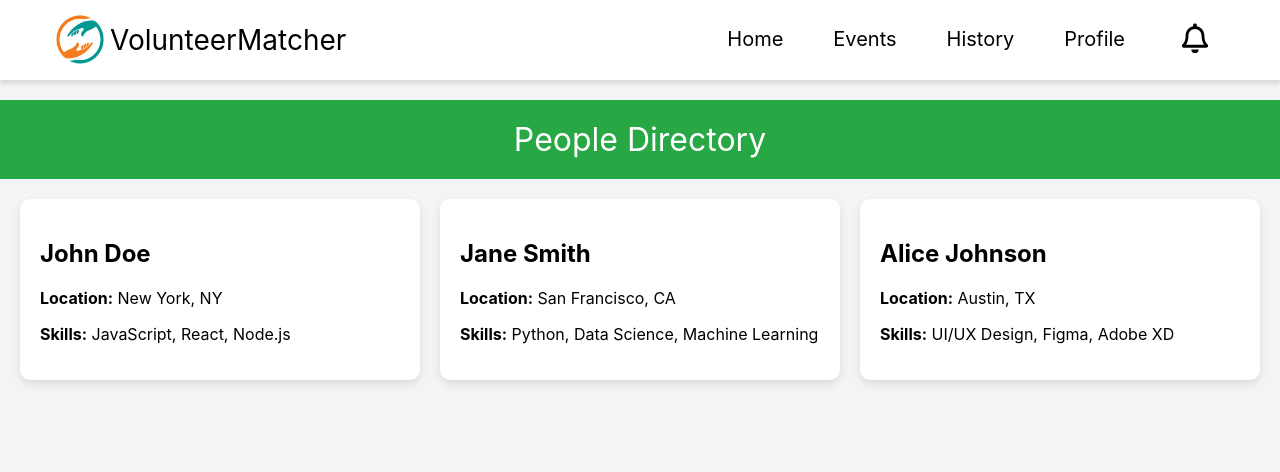
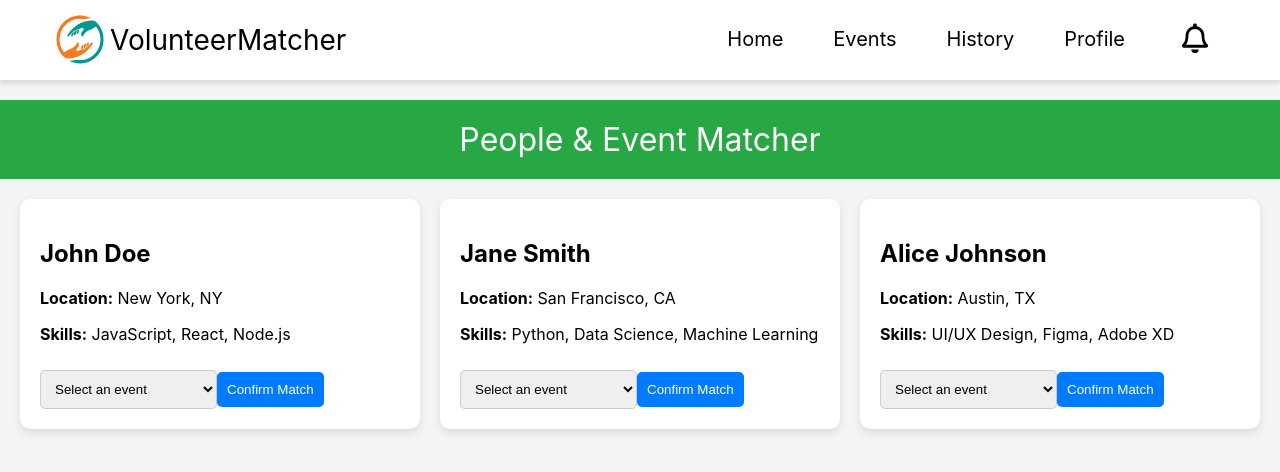
Before and after one commit to Ryan-Gunawan/COSC-4353, a React (Vite) app in the folder frontend/: page /eventmatch in a window 1280 px wide. Shown: the top 472 px of the page. Built offline with nearby package versions, Linux system fonts and the light colour scheme.

Commit message:
Event match dropdown

```diff
--- a/frontend/src/routes/EventMatch.jsx
+++ b/frontend/src/routes/EventMatch.jsx
@@ -1,7 +1,7 @@
-import React from 'react';
+import React, { useState } from 'react';
 import Navbar from "../components/Navbar/Navbar"
 
-const PeopleList = () => {
+const PeopleEventMatcher = () => {
   // Hardcoded people details
   const people = [
     {
@@ -21,11 +21,34 @@ const PeopleList = () => {
     }
   ];
 
+  // Hardcoded event names
+  const events = [
+    "Tech Conference 2024",
+    "Music Festival",
+    "Startup Pitch Night"
+  ];
+
+  // State to store selected event for each person
+  const [selectedEvents, setSelectedEvents] = useState({});
+
+  // Handle event selection
+  const handleEventChange = (personName, eventName) => {
+    setSelectedEvents(prev => ({
+      ...prev,
+      [personName]: eventName
+    }));
+  };
+
+  // Handle confirm button click
+  const handleConfirm = (personName) => {
+    alert(`${personName} is matched with ${selectedEvents[personName]}`);
+  };
+
   return (
     <div>
       {/* Header banner */}
       <Navbar />
-      <header style={styles.header}>People Directory</header>
+      <header style={styles.header}>People & Event Matcher</header>
 
       {/* People list container */}
       <ul style={styles.peopleList}>
@@ -34,6 +57,26 @@ const PeopleList = () => {
             <h2>{person.name}</h2>
             <p><strong>Location:</strong> {person.location}</p>
             <p><strong>Skills:</strong> {person.skills.join(', ')}</p>
+
+            {/* Dropdown for event selection */}
+            <select
+              onChange={(e) => handleEventChange(person.name, e.target.value)}
+              style={styles.dropdown}
+            >
+              <option value="">Select an event</option>
+              {events.map((event, idx) => (
+                <option key={idx} value={event}>{event}</option>
+              ))}
+            </select>
+
+            {/* Confirm button */}
+            <button
+              onClick={() => handleConfirm(person.name)}
+              style={styles.button}
+              disabled={!selectedEvents[person.name]} // Disable if no event selected
+            >
+              Confirm Match
+            </button>
           </li>
         ))}
       </ul>
@@ -41,7 +84,7 @@ const PeopleList = () => {
   );
 };
 
-// Basic inline styles for the component (optional, you can move them to a CSS file)
+// Basic inline styles for the component
 const styles = {
   header: {
     backgroundColor: '#28a745',
@@ -66,7 +109,22 @@ const styles = {
     boxShadow: '0 4px 8px rgba(0, 0, 0, 0.1)',
     transition: 'transform 0.2s',
     textAlign: 'left'
+  },
+  dropdown: {
+    marginTop: '10px',
+    padding: '10px',
+    borderRadius: '5px',
+    border: '1px solid #ccc'
+  },
+  button: {
+    marginTop: '10px',
+    padding: '10px',
+    borderRadius: '5px',
+    backgroundColor: '#007bff',
+    color: 'white',
+    border: 'none',
+    cursor: 'pointer'
   }
 };
 
-export default PeopleList;
+export default PeopleEventMatcher;
```
